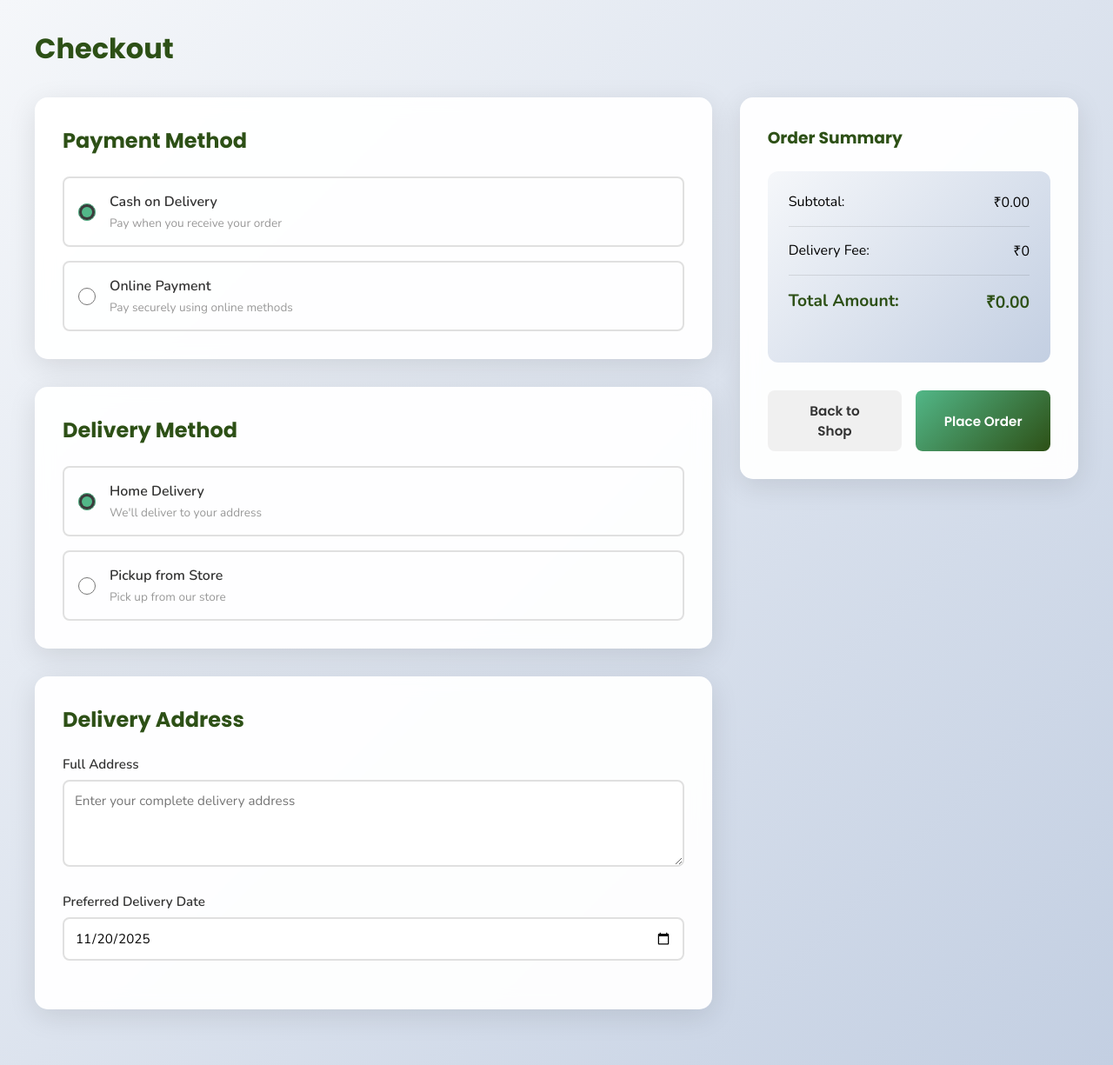
After one commit to narendra3446/Dairy-Management-System, a Flask app: template templates/checkout.html in a window 1280 px wide. The commit adds this page. Shown: the whole page at 87% size. Run offline with Flask 3, Linux system fonts and the light colour scheme; the template is opened without the code that fills it, so the values that code supplies are empty; some libraries are stand-ins or nearby versions.

Commit message:
Update project

```diff
--- a/templates/admin_dashboard.html
+++ b/templates/admin_dashboard.html
@@ -49,7 +49,8 @@
             {% for order in recent_orders %}
             <tr>
                 <td>#{{ order.id }}</td>
-                <td>{{ order.user.username }}</td>
+                <td>{{ order['user']['username'] }}</td>
+
                 <td>₹{{ order.total_amount }}</td>
                 <td>
                     <span style="padding: 0.25rem 0.75rem; border-radius: 0.25rem;
--- /dev/null
+++ b/templates/checkout.html
@@ -0,0 +1,376 @@
+<!DOCTYPE html>
+<html lang="en">
+<head>
+    <meta charset="UTF-8">
+    <meta name="viewport" content="width=device-width, initial-scale=1.0">
+    <title>Checkout - Dairy Management System</title>
+    <link href="https://fonts.googleapis.com/css2?family=Poppins:wght@400;500;600;700&family=Nunito:wght@400;600;700&display=swap" rel="stylesheet">
+    <style>
+        * {
+            margin: 0;
+            padding: 0;
+            box-sizing: border-box;
+        }
+
+        body {
+            font-family: 'Nunito', sans-serif;
+            background: linear-gradient(135deg, #f5f7fa 0%, #c3cfe2 100%);
+            min-height: 100vh;
+            padding: 2rem 1rem;
+        }
+
+        .checkout-container {
+            max-width: 1200px;
+            margin: 0 auto;
+        }
+
+        .checkout-grid {
+            display: grid;
+            grid-template-columns: 2fr 1fr;
+            gap: 2rem;
+            margin-bottom: 2rem;
+        }
+
+        .checkout-card {
+            background: rgba(255, 255, 255, 0.95);
+            backdrop-filter: blur(10px);
+            border-radius: 15px;
+            padding: 2rem;
+            box-shadow: 0 8px 32px rgba(0, 0, 0, 0.1);
+        }
+
+        .checkout-card h2 {
+            color: #2d5016;
+            font-family: 'Poppins', sans-serif;
+            margin-bottom: 1.5rem;
+            font-size: 1.5rem;
+        }
+
+        .form-group {
+            margin-bottom: 1.5rem;
+        }
+
+        .form-group label {
+            display: block;
+            margin-bottom: 0.5rem;
+            color: #333;
+            font-weight: 600;
+            font-size: 0.95rem;
+        }
+
+        .form-group select,
+        .form-group input,
+        .form-group textarea {
+            width: 100%;
+            padding: 0.75rem;
+            border: 2px solid #e0e0e0;
+            border-radius: 8px;
+            font-family: 'Nunito', sans-serif;
+            font-size: 0.95rem;
+            transition: all 0.3s ease;
+        }
+
+        .form-group select:focus,
+        .form-group input:focus,
+        .form-group textarea:focus {
+            outline: none;
+            border-color: #52b788;
+            box-shadow: 0 0 0 3px rgba(82, 183, 136, 0.1);
+        }
+
+        .form-group textarea {
+            resize: vertical;
+            min-height: 100px;
+        }
+
+        .payment-options,
+        .delivery-options {
+            display: flex;
+            flex-direction: column;
+            gap: 1rem;
+        }
+
+        .option-label {
+            display: flex;
+            align-items: center;
+            padding: 1rem;
+            border: 2px solid #e0e0e0;
+            border-radius: 8px;
+            cursor: pointer;
+            transition: all 0.3s ease;
+        }
+
+        .option-label input[type="radio"] {
+            margin-right: 1rem;
+            width: 20px;
+            height: 20px;
+            cursor: pointer;
+            accent-color: #52b788;
+        }
+
+        .option-label:hover {
+            border-color: #52b788;
+            background-color: rgba(82, 183, 136, 0.05);
+        }
+
+        .option-label input[type="radio"]:checked + .option-content {
+            color: #2d5016;
+        }
+
+        .option-content {
+            flex: 1;
+            color: #666;
+        }
+
+        .option-content .option-title {
+            font-weight: 600;
+            color: #333;
+            margin-bottom: 0.25rem;
+        }
+
+        .option-content .option-desc {
+            font-size: 0.85rem;
+            color: #999;
+        }
+
+        .order-summary {
+            background: linear-gradient(135deg, #f5f7fa 0%, #c3cfe2 100%);
+            border-radius: 12px;
+            padding: 1.5rem;
+            margin-top: 1rem;
+        }
+
+        .summary-item {
+            display: flex;
+            justify-content: space-between;
+            margin-bottom: 1rem;
+            padding-bottom: 1rem;
+            border-bottom: 1px solid rgba(0, 0, 0, 0.1);
+        }
+
+        .summary-item.total {
+            border-bottom: none;
+            font-weight: 700;
+            font-size: 1.2rem;
+            color: #2d5016;
+        }
+
+        .cart-summary h3 {
+            color: #2d5016;
+            font-family: 'Poppins', sans-serif;
+            margin-bottom: 1.5rem;
+        }
+
+        .cart-item {
+            display: flex;
+            justify-content: space-between;
+            align-items: center;
+            padding: 1rem;
+            background: #f9f9f9;
+            border-radius: 8px;
+            margin-bottom: 1rem;
+        }
+
+        .cart-item-info {
+            flex: 1;
+        }
+
+        .cart-item-name {
+            font-weight: 600;
+            color: #333;
+        }
+
+        .cart-item-qty {
+            font-size: 0.9rem;
+            color: #999;
+        }
+
+        .cart-item-price {
+            font-weight: 700;
+            color: #52b788;
+        }
+
+        .button-group {
+            display: flex;
+            gap: 1rem;
+            margin-top: 2rem;
+        }
+
+        .btn {
+            padding: 0.75rem 2rem;
+            border: none;
+            border-radius: 8px;
+            font-family: 'Poppins', sans-serif;
+            font-weight: 600;
+            cursor: pointer;
+            transition: all 0.3s ease;
+            font-size: 0.95rem;
+            text-decoration: none;
+            display: inline-block;
+            text-align: center;
+        }
+
+        .btn-primary {
+            background: linear-gradient(135deg, #52b788 0%, #2d5016 100%);
+            color: white;
+            flex: 1;
+        }
+
+        .btn-primary:hover {
+            transform: translateY(-2px);
+            box-shadow: 0 8px 20px rgba(82, 183, 136, 0.3);
+        }
+
+        .btn-secondary {
+            background: #f0f0f0;
+            color: #333;
+            flex: 1;
+        }
+
+        .btn-secondary:hover {
+            background: #e0e0e0;
+        }
+
+        @media (max-width: 768px) {
+            .checkout-grid {
+                grid-template-columns: 1fr;
+            }
+        }
+
+        .hidden {
+            display: none;
+        }
+    </style>
+</head>
+<body>
+    <div class="checkout-container">
+        <h1 style="color: #2d5016; margin-bottom: 2rem; font-family: 'Poppins', sans-serif;">Checkout</h1>
+
+        <form method="POST" id="checkoutForm">
+            <div class="checkout-grid">
+                <div>
+                    <!-- Payment Method -->
+                    <div class="checkout-card">
+                        <h2>Payment Method</h2>
+                        <div class="payment-options">
+                            <label class="option-label">
+                                <input type="radio" name="payment_method" value="Cash on Delivery" checked>
+                                <div class="option-content">
+                                    <div class="option-title">Cash on Delivery</div>
+                                    <div class="option-desc">Pay when you receive your order</div>
+                                </div>
+                            </label>
+                            <label class="option-label">
+                                <input type="radio" name="payment_method" value="Online Payment">
+                                <div class="option-content">
+                                    <div class="option-title">Online Payment</div>
+                                    <div class="option-desc">Pay securely using online methods</div>
+                                </div>
+                            </label>
+                        </div>
+                    </div>
+
+                    <!-- Delivery Method -->
+                    <div class="checkout-card" style="margin-top: 2rem;">
+                        <h2>Delivery Method</h2>
+                        <div class="delivery-options">
+                            <label class="option-label">
+                                <input type="radio" name="delivery_method" value="Home Delivery" checked onchange="toggleDeliveryAddress()">
+                                <div class="option-content">
+                                    <div class="option-title">Home Delivery</div>
+                                    <div class="option-desc">We'll deliver to your address</div>
+                                </div>
+                            </label>
+                            <label class="option-label">
+                                <input type="radio" name="delivery_method" value="Pickup" onchange="toggleDeliveryAddress()">
+                                <div class="option-content">
+                                    <div class="option-title">Pickup from Store</div>
+                                    <div class="option-desc">Pick up from our store</div>
+                                </div>
+                            </label>
+                        </div>
+                    </div>
+
+                    <!-- Delivery Address -->
+                    <div class="checkout-card" style="margin-top: 2rem;" id="deliveryAddressCard">
+                        <h2>Delivery Address</h2>
+                        <div class="form-group">
+                            <label>Full Address</label>
+                            <textarea name="delivery_address" placeholder="Enter your complete delivery address" required></textarea>
+                        </div>
+                        <div class="form-group">
+                            <label>Preferred Delivery Date</label>
+                            <input type="date" name="delivery_date" required>
+                        </div>
+                    </div>
+                </div>
+
+                <!-- Order Summary -->
+                <div>
+                    <div class="checkout-card">
+                        <div class="cart-summary">
+                            <h3>Order Summary</h3>
+                            {% if cart_items %}
+                                {% for item in cart_items %}
+                                <div class="cart-item">
+                                    <div class="cart-item-info">
+                                        <div class="cart-item-name">{{ item.product.name }}</div>
+                                        <div class="cart-item-qty">Qty: {{ item.quantity }} {{ item.product.unit }}</div>
+                                    </div>
+                                    <div class="cart-item-price">₹{{ "%.2f"|format(item.subtotal) }}</div>
+                                </div>
+                                {% endfor %}
+                            {% endif %}
+                        </div>
+
+                        <div class="order-summary">
+                            <div class="summary-item">
+                                <span>Subtotal:</span>
+                                <span>₹{{ "%.2f"|format(total) }}</span>
+                            </div>
+                            <div class="summary-item">
+                                <span>Delivery Fee:</span>
+                                <span id="deliveryFee">₹0</span>
+                            </div>
+                            <div class="summary-item total">
+                                <span>Total Amount:</span>
+                                <span id="totalAmount">₹{{ "%.2f"|format(total) }}</span>
+                            </div>
+                        </div>
+
+                        <div class="button-group">
+                            <a href="{{ url_for('user_dashboard') }}" class="btn btn-secondary">Back to Shop</a>
+                            <button type="submit" class="btn btn-primary">Place Order</button>
+                        </div>
+                    </div>
+                </div>
+            </div>
+        </form>
+    </div>
+
+    <script>
+        function toggleDeliveryAddress() {
+            const deliveryMethod = document.querySelector('input[name="delivery_method"]:checked').value;
+            const addressCard = document.getElementById('deliveryAddressCard');
+            const addressInput = document.querySelector('input[name="delivery_date"]');
+
+            if (deliveryMethod === 'Pickup') {
+                addressCard.style.display = 'none';
+                addressInput.required = false;
+            } else {
+                addressCard.style.display = 'block';
+                addressInput.required = true;
+            }
+        }
+
+        // Set minimum delivery date to today + 1 day
+        document.addEventListener('DOMContentLoaded', function() {
+            const dateInput = document.querySelector('input[name="delivery_date"]');
+            const tomorrow = new Date();
+            tomorrow.setDate(tomorrow.getDate() + 1);
+            dateInput.min = tomorrow.toISOString().split('T')[0];
+            dateInput.value = tomorrow.toISOString().split('T')[0];
+        });
+    </script>
+</body>
+</html>
```
Also changed, not shown: app_complete.py (+177 -56 lines), templates/admin_orders.html (+13 -8 lines), templates/receipt.html (+5 -4 lines), templates/user_dashboard.html (+28 -11 lines), app.py (line endings or trailing spaces), templates/user_orders.html (line endings or trailing spaces).
